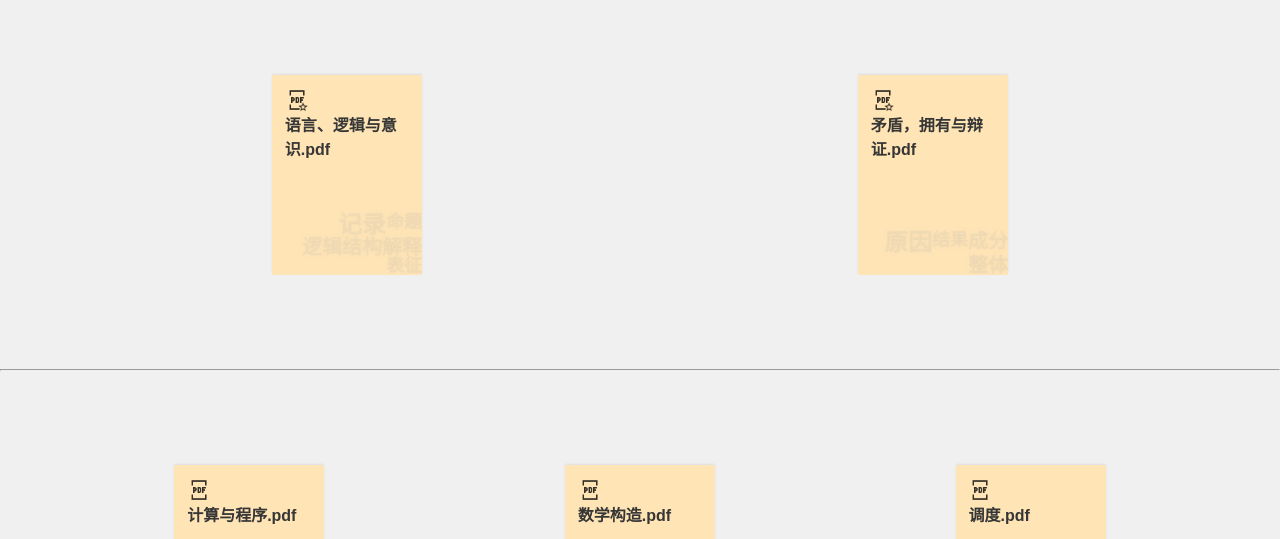
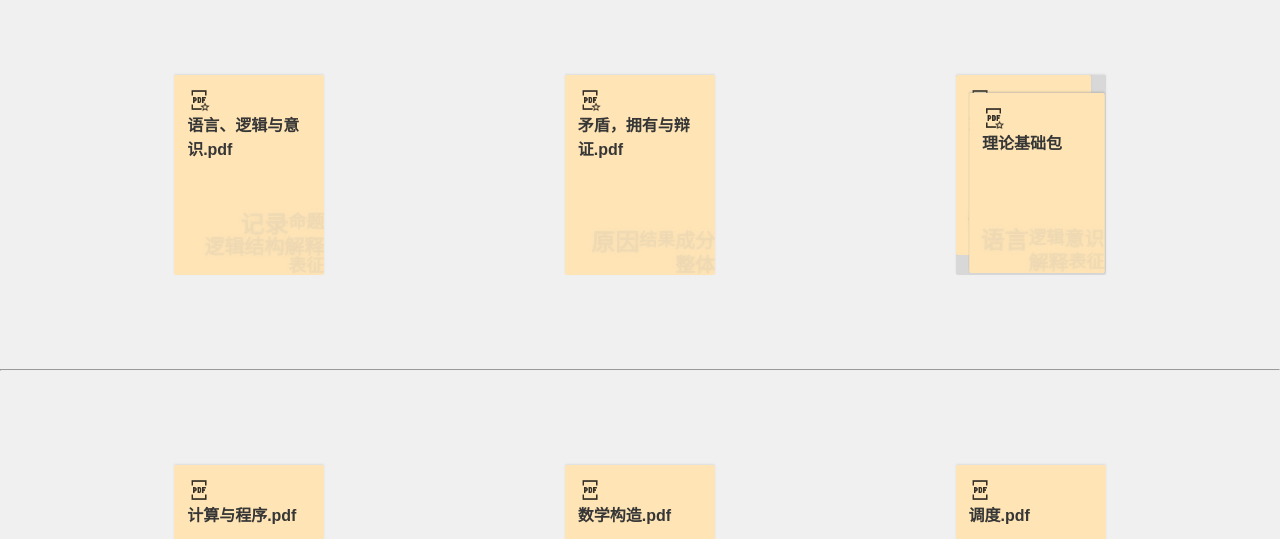
Before and after one commit to kakukuu/juekong-research, a plain HTML site: page page11.html in a window 1280 px wide. Shown: the part 563-1102 px from the top of the page. Drawn offline with Linux system fonts and the light colour scheme; a web font is replaced by a local one.

Commit message:
clean code and improve layout

```diff
--- a/css/cards.css
+++ b/css/cards.css
@@ -1,4 +1,9 @@
-/* cards.css and contents z-index: .main-content：0；card:1(like header); stack: 0; stack-open:6-7;*/
+/* cards.css and contents*/
+/* z-index:
+ main-content：0；
+ card:1(like header);
+ stack: 0;
+ stack-open:6-7;*/
 
 
 /* 设置主内容背景 */
@@ -19,12 +24,12 @@
   gap: 30px; /* 设置卡片之间的间隙 */
   flex-direction: column; /* 卡片垂直排列 */
   width: 100vw; /* 宽度占满 */
-  text-overflow: ellipsis;
+  text-overflow: ellipsis; /* 文本溢出显示省略号 */
 }
 
 .card-container.lecture {
-  flex-direction: row-reverse; /* 调整卡片顺序为反向排列 */
-  flex-wrap: wrap-reverse;
+  flex-direction: row-reverse; /* 调整卡片顺序为水平，按照反向排列 */
+  flex-wrap: wrap-reverse; /* 换行 */
   gap: 20px; /* 设置卡片之间的间隙 */
   padding: 5vw;
 }
@@ -125,11 +130,13 @@
   height: 90%;
 }
 
-.card.lecture.subcard:nth-child(1) { transform: translateX(10%) translateY(10%); }
-.card.lecture.subcard:nth-child(2) { transform: translateX(0%) translateY(0%); }
-.card.lecture.subcard:nth-child(3) { transform: translateX(0%) translateY(0%); }
-.card.lecture.subcard:nth-child(4) { transform: translateX(0%) translateY(0%); }
-.card.lecture.subcard:nth-child(5) { transform: translateX(0%) translateY(0%); }
+.card.lecture.subcard:nth-child(1) { transform: translateX(0%) translateY(0%); }
+.card.lecture.subcard:nth-child(2) { transform: translateX(10%) translateY(10%); }
+.card.lecture.subcard:nth-child(3) { transform: translateX(10%) translateY(10%); }
+.card.lecture.subcard:nth-child(4) { transform: translateX(10%) translateY(10%); }
+.card.lecture.subcard:nth-child(5) { transform: translateX(10%) translateY(10%); }
+.card.lecture.subcard:nth-child(6) { transform: translateX(10%) translateY(10%); }
+.card.lecture.subcard:nth-child(7) { transform: translateX(10%) translateY(10%); }
 
 .card.lecture.stack.active {
   background: rgba(0, 0, 0, 0.5);
@@ -145,6 +152,8 @@
   align-content: center;
   z-index: 6; /* 放置在所有内容的上方 */
   pointer-events: auto; /* 卡片可点击 */
+  gap: 20px; /* 设置卡片之间的间隙 (和container一样)*/
+  padding: 5vw;
 }
 
 .card.lecture.stack.active ~ * {
@@ -162,7 +171,6 @@
   width: 150px;
   height: 200px;
   transform: none;
-  margin: 10px; /* 调整卡片之间的间距 */
   pointer-events: auto; /* 卡片可点击 */
   z-index: 7;
 }
--- a/css/responsive.css
+++ b/css/responsive.css
@@ -1,7 +1,7 @@
 /* responsive.css */
-
 /* 调整响应式样式 */
 
+/* 小屏幕下的样式 */
 @media screen and (max-width: 768px) {
   .header-title {
       font-size: 36px;
@@ -24,12 +24,18 @@
     padding: 1vw;
   }
 
+  .card.lecture.stack.active {
+    padding: 1vw;
+  }
+
   .card-container.folder {
     padding-top: 2vw;
     padding-bottom: 2vw;
   }
+
 }
 
+/* 超小屏幕下的样式 */
 @media screen and (max-width: 480px) {
   .header-title {
       font-size: 24px;
@@ -56,7 +62,7 @@
   }
 }
 
-
+/* 暗黑模式下的样式 */
 @media (prefers-color-scheme: dark) {
   body {
     background-color: rgb(75, 75, 75);
@@ -65,7 +71,7 @@
     background: rgba(150, 150, 140);
   }
   .info-panel {
-    background-color: rgba(190, 190, 180, 0.5); /* 暖白色背景 */
+    background-color: rgba(190, 190, 180, 0.5);
   }
   .card {
     background-color: rgb(150, 150, 140);
--- a/css/styles.css
+++ b/css/styles.css
@@ -1,4 +1,7 @@
-/* styles.css  z-index: body-Background：0；Keywords: 2*/
+/* styles.css*/
+/*z-index:
+body-Background：0；
+Keywords: 2;*/
 
 /* 引入其他样式文件 */
 @import url('header.css');
@@ -7,24 +10,17 @@
 /* 引入字体 */
 @font-face {
     font-family: 'ExtremeBoldSongti';
-    src: url('assets/fonts/SourceHanSerifSC-VF.otf.woff2') format('woff2');
+    src: url('../assets/fonts/SourceHanSerifSC-VF.otf.woff2') format('woff2-variations');
     font-weight: normal;
 }
 
 @font-face {
-    font-family: 'BoldHeiti';
-    src: url('assets/fonts/SourceHanSansSC-VF.otf.woff2') format('woff2');
-    /*该字体加载有问题*/
-    font-weight: 100 900;
-}
-
-@font-face {
     font-family: 'RegularHeiti';
-    src: url('assets/fonts/SourceHanSansSC-VF.otf.woff2') format('woff2');
+    src: url('../assets/fonts/SourceHanSansSC-VF.otf.woff2') format('woff2-variations');
     font-weight: lighter;
 }
 
-/* 通用样式 */
+/* 全局样式和背景 */
 body {
     font-family: 'RegularHeiti', sans-serif;
     /*background-image: url('../assets/images/background.jpg'); */
@@ -40,7 +36,6 @@ body {
     z-index: 0;
 }
 
-
 body.no-scroll {
   overflow: hidden;
   height: 100vh; /* 防止页面有额外的高度 */
@@ -48,7 +43,7 @@ body.no-scroll {
 
 a {
     text-decoration: none;
-    color: inherit;
+    color: inherit; /* 继承父元素的颜色 */
 }
 
 
--- a/javascripts/scrollHandler.js
+++ b/javascripts/scrollHandler.js
@@ -5,7 +5,7 @@
  * 此函数需要在页面加载时绑定到 `window.onscroll` 事件。
  * 外部引用：
  * 1. `document.querySelector` 选择页面上的特定 HTML 元素。
- * 2. 样式类 `.header`、`.header-title`、`.main-content` 需要在 CSS 文件中定义。
+ * 2. 样式类 `.header`、`.header-title`、`.main-content` 在 CSS 文件中定义。
  */
 
 function handleScroll() {
--- a/page11.html
+++ b/page11.html
@@ -209,8 +209,58 @@
     <main class="main-content">
 
         <div class="card-container">
+            <div class="card-container lecture">
+                <div class="card lecture stack" id="cardStack">
+                    <a href="data/Theory Foundation Package/language_logic_and_consciousness.pdf" target="_blank" class="card lecture subcard">
+                        <h2 class="card-title lecture"><img src="assets/images/featured.png"><br>理论基础包</h2>
+                        <div class="keywords-background">
+                            <div class="keywords">
+                                <span style="font-size: 24px;">语言</span>
+                                <span style="font-size: 18px;">逻辑</span>
+                                <span style="font-size: 20px;">意识</span>
+                                <span style="font-size: 20px;">解释</span>
+                                <span style="font-size: 18px;">表征</span>
+                            </div>
+                        </div>
+                    </a>
+                    <a href="data/Theory Foundation Package/language_logic_and_consciousness.pdf" target="_blank" class="card lecture subcard">
+                        <h2 class="card-title lecture"><img src="assets/images/featured.png"><br>理论基础包</h2>
+                        <div class="keywords-background">
+                            <div class="keywords">
+                                <span style="font-size: 24px;">语言</span>
+                                <span style="font-size: 18px;">逻辑</span>
+                                <span style="font-size: 20px;">意识</span>
+                                <span style="font-size: 20px;">解释</span>
+                                <span style="font-size: 18px;">表征</span>
+                            </div>
+                        </div>
+                    </a>
+                    <a href="data/Theory Foundation Package/language_logic_and_consciousness.pdf" target="_blank" class="card lecture subcard">
+                        <h2 class="card-title lecture"><img src="assets/images/featured.png"><br>理论基础包</h2>
+                        <div class="keywords-background">
+                            <div class="keywords">
+                                <span style="font-size: 24px;">语言</span>
+                                <span style="font-size: 18px;">逻辑</span>
+                                <span style="font-size: 20px;">意识</span>
+                                <span style="font-size: 20px;">解释</span>
+                                <span style="font-size: 18px;">表征</span>
+                            </div>
+                        </div>
+                    </a>
+                    <a href="data/Theory Foundation Package/language_logic_and_consciousness.pdf" target="_blank" class="card lecture subcard">
+                        <h2 class="card-title lecture"><img src="assets/images/featured.png"><br>理论基础包</h2>
+                        <div class="keywords-background">
+                            <div class="keywords">
+                                <span style="font-size: 24px;">语言</span>
+                                <span style="font-size: 18px;">逻辑</span>
+                                <span style="font-size: 20px;">意识</span>
+                                <span style="font-size: 20px;">解释</span>
+                                <span style="font-size: 18px;">表征</span>
+                            </div>
+                        </div>
+                    </a>
+                </div>
 
-            <div class="card-container lecture">
                 <a href="data/Theory Foundation Package/language_logic_and_consciousness.pdf" target="_blank" class="card lecture" id="card-1">
                     <h2 class="card-title lecture"><img src="assets/images/featured.png"><br>语言、逻辑与意识.pdf</h2>
                     <div class="keywords-background">
```
